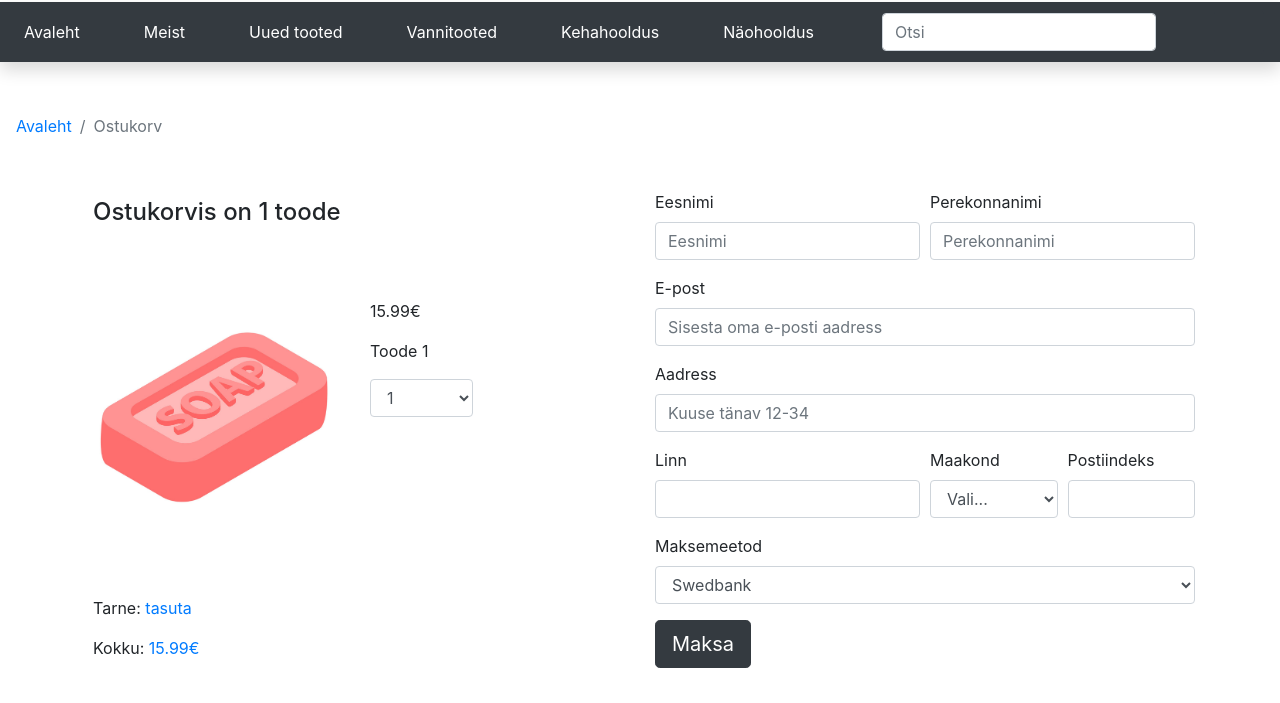
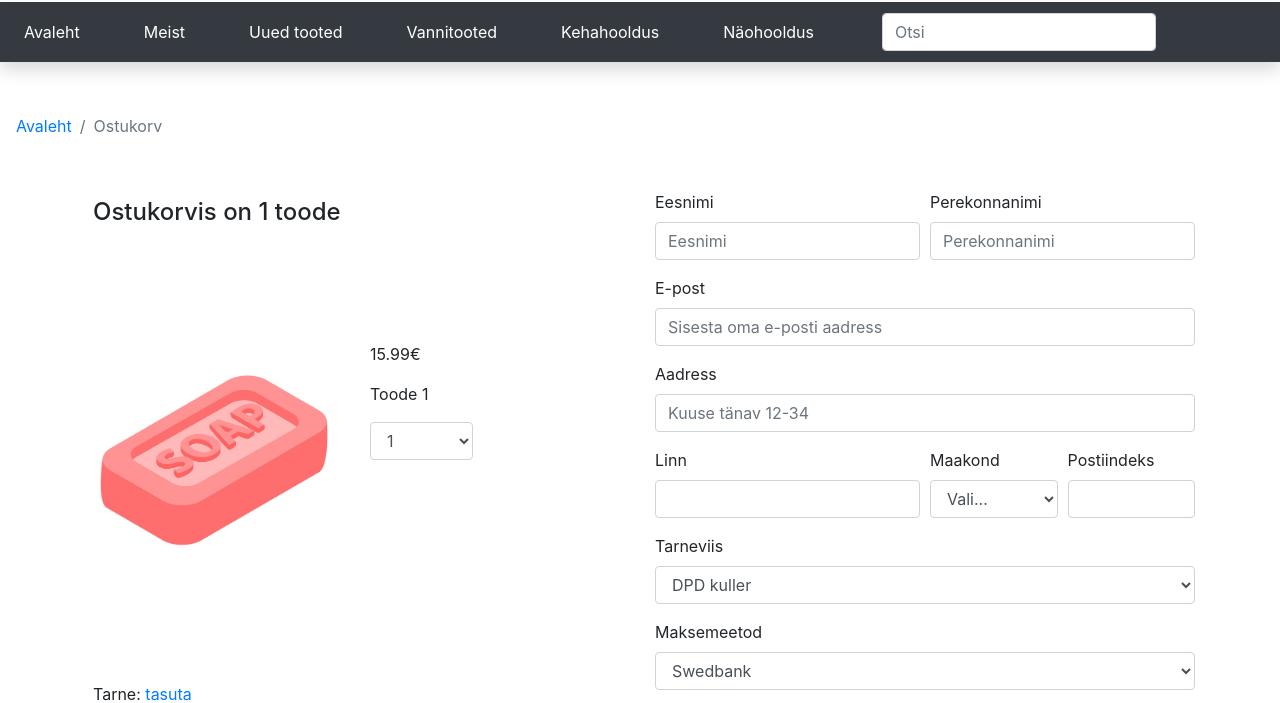
Before and after one commit to elipri/bootsy, a plain HTML site: page cart.html in a window 1280 px wide. Shown: the part 254-957 px from the top of the page. Drawn offline with nearby package versions, Linux system fonts and the light colour scheme.

Commit message:
Tarneviis

```diff
--- a/cart.html
+++ b/cart.html
@@ -148,6 +148,13 @@
                           </div>
                         </div>
                         <div class="form-group">
+                            <label for="exampleFormControlSelect1">Tarneviis</label>
+                            <select class="form-control" id="exampleFormControlSelect1">
+                              <option>DPD kuller</option>
+                              <option>Tavapost</option>
+                            </select>
+                        </div>
+                        <div class="form-group">
                             <label for="exampleFormControlSelect1">Maksemeetod</label>
                             <select class="form-control" id="exampleFormControlSelect1">
                               <option>Swedbank</option>
```
